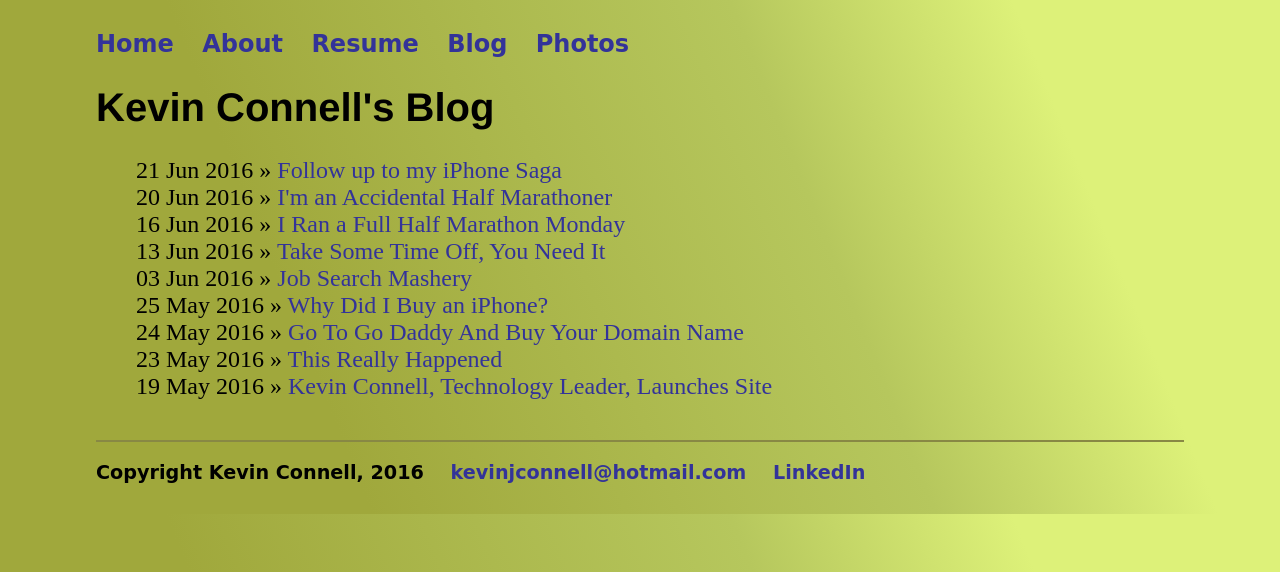
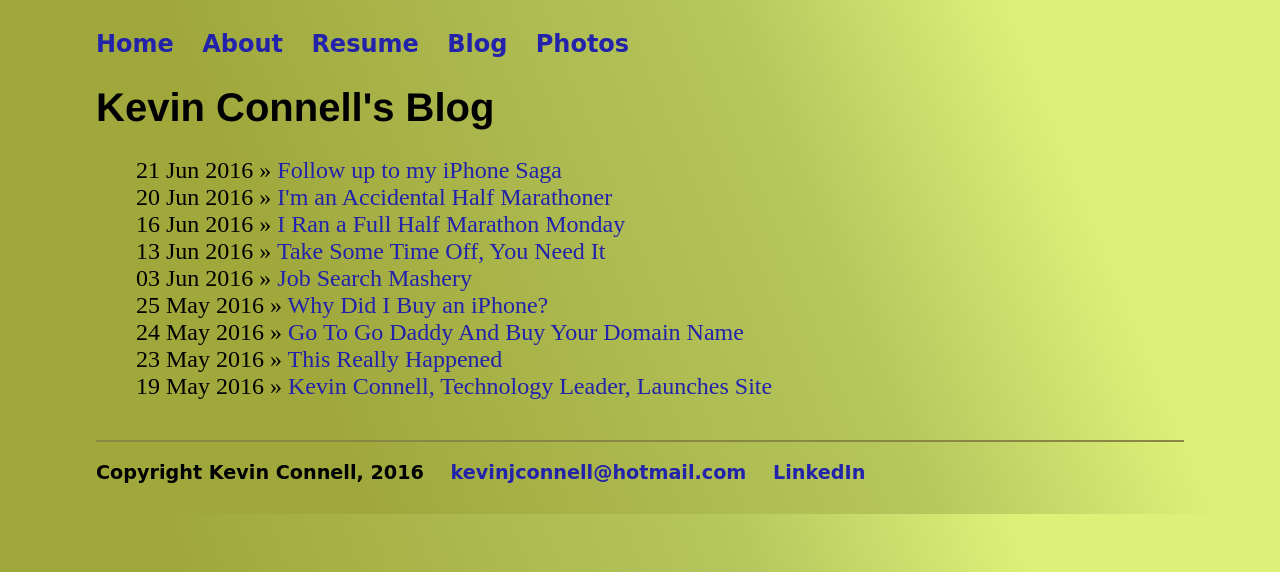
Before and after one commit to mo4dawg/mo4dawg.github.io, a Jekyll site: the page built from blog/index.html, in a window 1280 px wide. Shown: the top 572 px of the page. Built offline with Jekyll 4.4.1, drawn with Linux system fonts in a browser that asks for light colours.

Commit message:
Update main.css

```diff
--- a/css/main.css
+++ b/css/main.css
@@ -35,7 +35,7 @@ nav ul li, footer ul li {
 }
 a {
     text-decoration: none;
-    color: #339;
+    color: #22A;
 }
 a:hover {
     text-decoration: underline;
```
